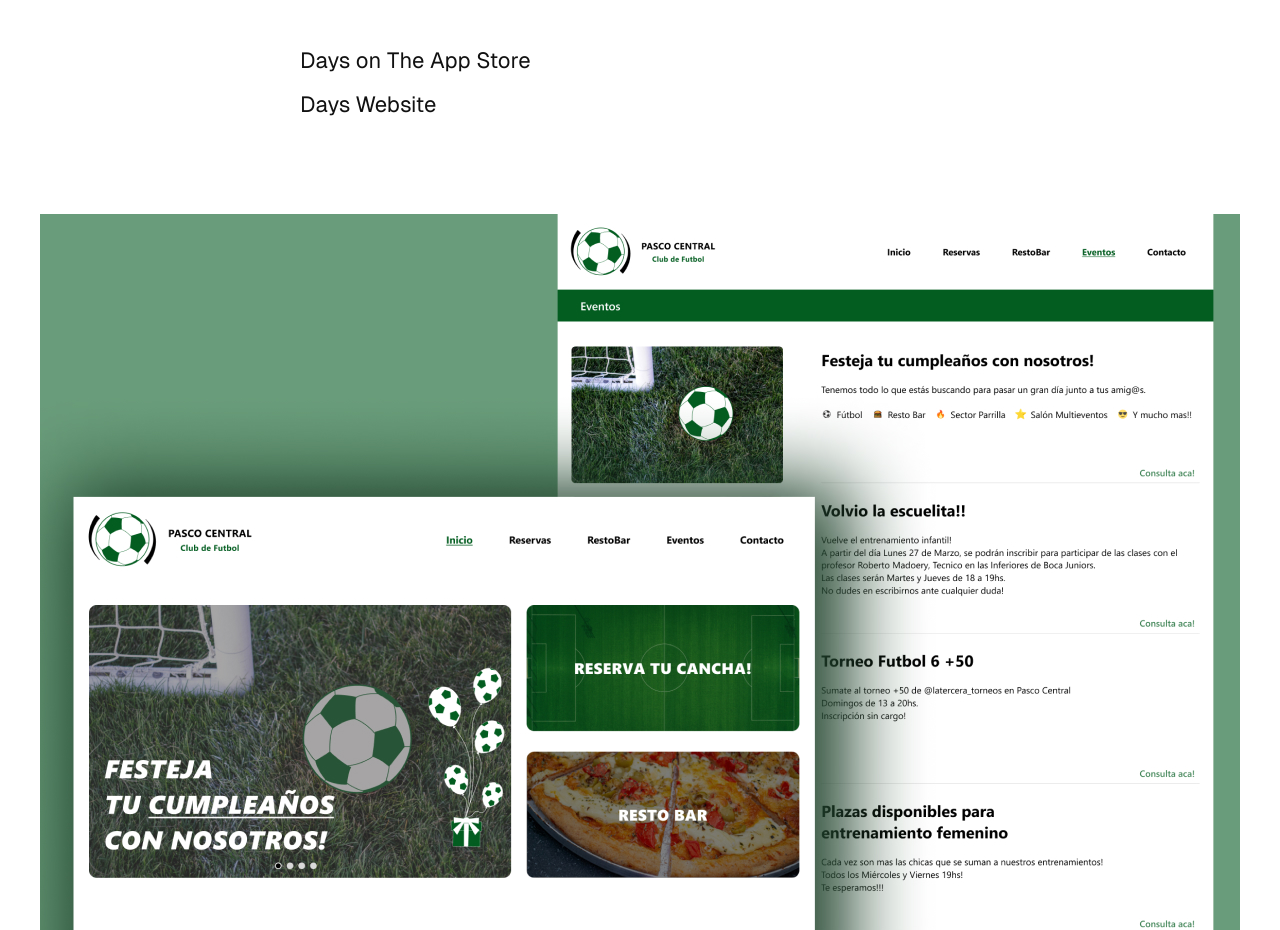
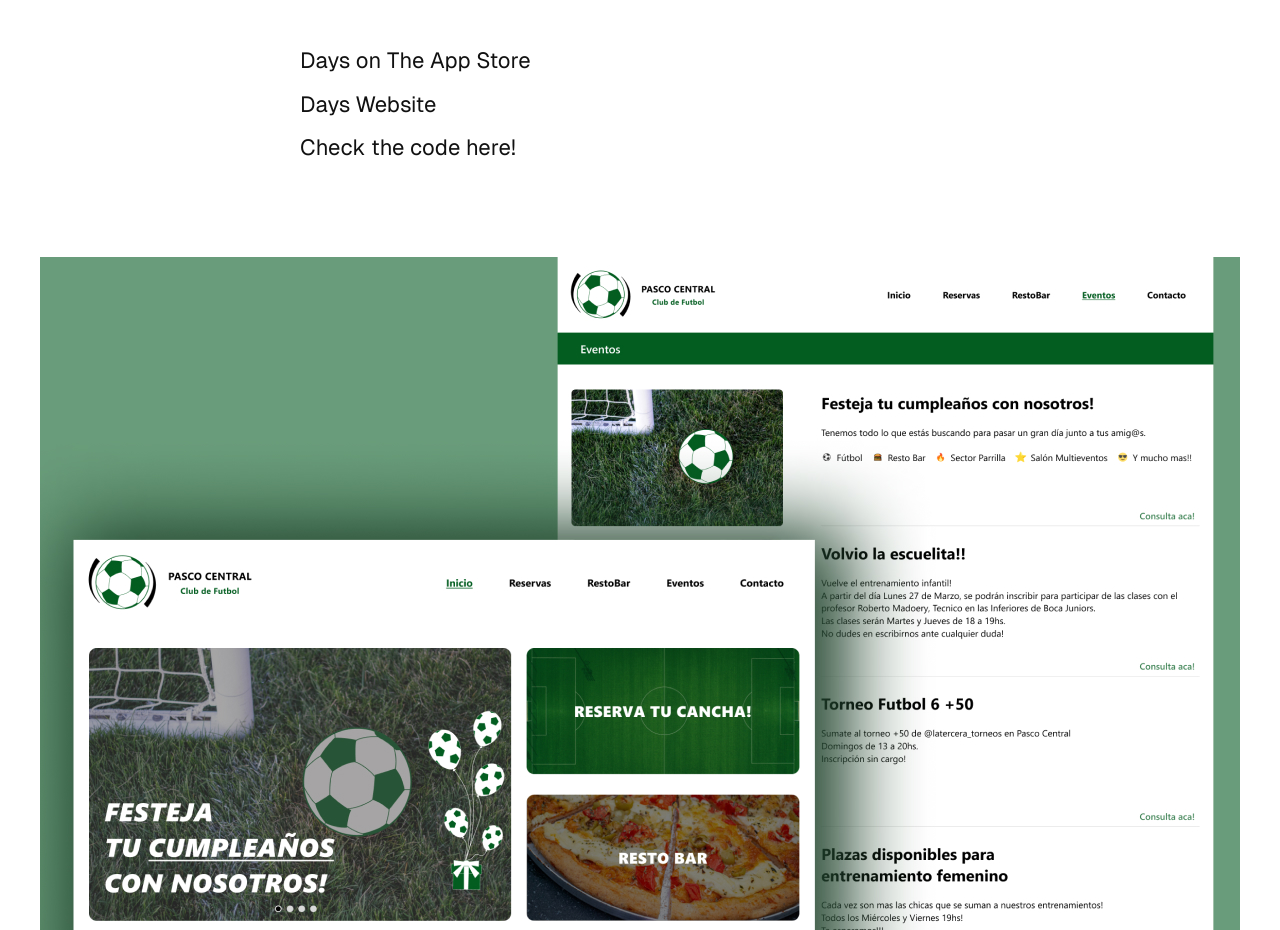
Before and after one commit to Chomasteiger/Portfolio, a React (Vite) app: page /project5 in a window 1280 px wide. Shown: the part 1540-2470 px from the top of the page. Built offline with nearby package versions, Linux system fonts and the light colour scheme.

Commit message:
link github

```diff
--- a/src/pages/About.jsx
+++ b/src/pages/About.jsx
@@ -93,6 +93,7 @@ const About = () => {
                     <div className="multi-row contact-options">
                         <a id="copyemail" data-clipboard-text="thomi.delli@gmail.com">thomi.delli@gmail.com</a>
                         <a href="https://www.linkedin.com/in/thomasdelli/" target="_blank" rel="noopener noreferrer">Linkedin</a>
+                        <a href="https://github.com/Chomasteiger" target="_blank" rel="noopener noreferrer">GitHub</a>
                     </div>
                 </div>
             </div>
--- a/src/pages/Project4.jsx
+++ b/src/pages/Project4.jsx
@@ -41,6 +41,7 @@ const Project4 = () => {
                     <p>
                         <a href="#">Days on The App Store</a>
                         <a href="#">Days Website</a>
+                        <a href="https://github.com/Chomasteiger/Portfolio" target="_blank" rel="noopener noreferrer">Check the code here!</a>
                     </p>
                 </div>
                 <img src={image1} className="work-page-image" alt="Work Page" />
```
